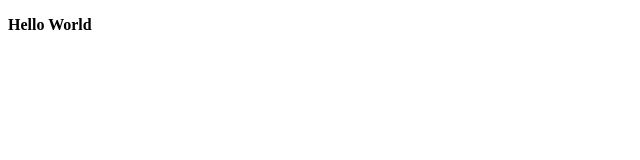
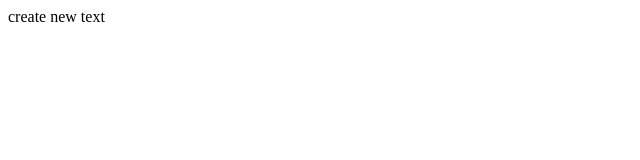
Before and after one commit to Sirawasit/Hello-git, a plain HTML site: page index.html in a window 1280 px wide. Shown: the whole page, without its empty margins (0-640 px from the left). Drawn offline with Linux system fonts and the light colour scheme.

Commit message:
change text in index.html

```diff
--- a/index.html
+++ b/index.html
@@ -6,6 +6,6 @@
     <title>Document</title>
 </head>
 <body>
-    <b><p>Hello World</p></b>
+    create new text
 </body>
 </html>
```
